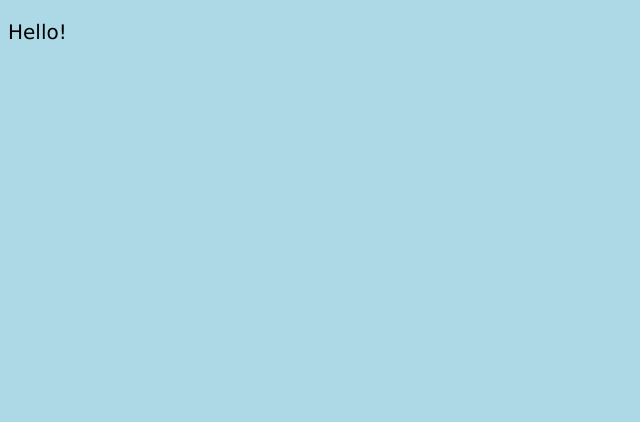
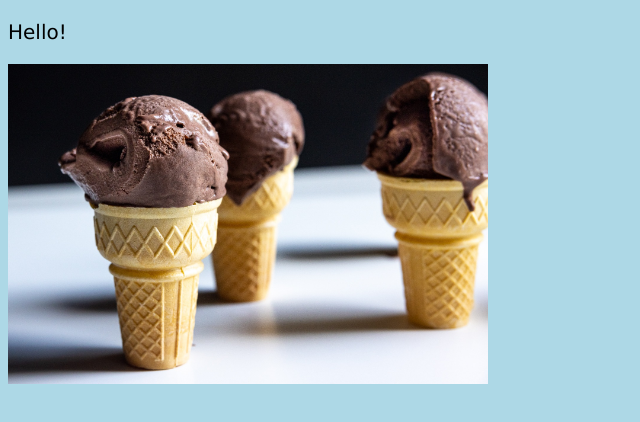
Before and after one commit to IsaacHartley/isaachartley.github.io, a plain HTML site: page index.html in a window 1280 px wide. Shown: the whole page, without its empty margins (0-640 px from the left). Drawn offline with Linux system fonts and the light colour scheme.

Commit message:
Update index.html

```diff
--- a/index.html
+++ b/index.html
@@ -10,9 +10,14 @@
         font-family: verdana;
         font-size: 20px;
       }
+
+      img {
+        width: 480px;
+      }
     </style>
   </head>
   <body>
     <p>Hello!</p>
+    <img src="/Ice_Cream_Compressed-43.jpg" alt="Ice Cream!!!!!!">
   </body>
-</html
+</html>
```
